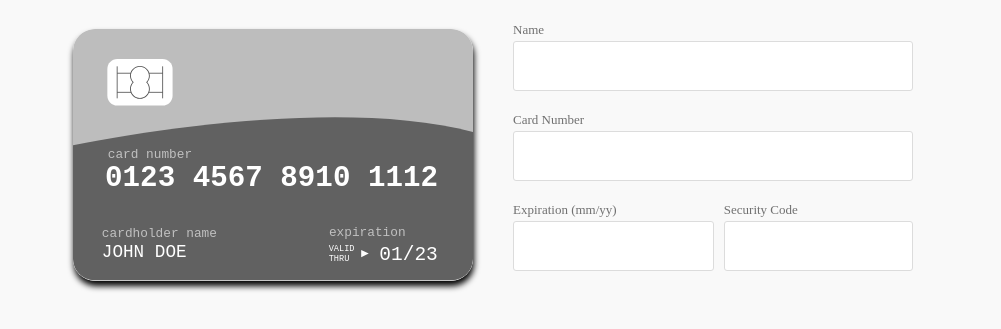
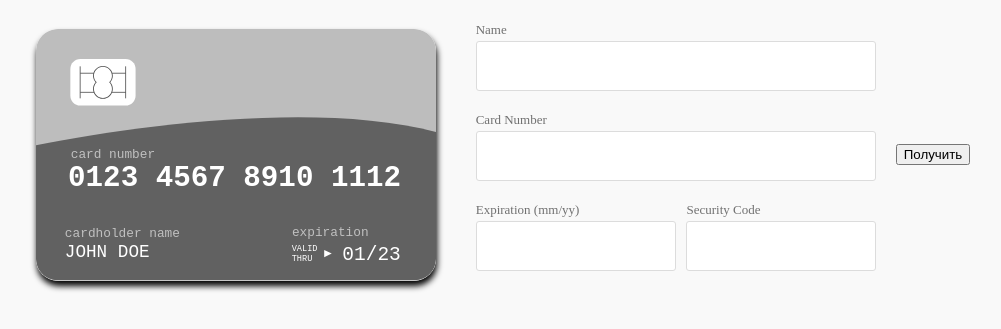
Before and after one commit to thebackender/credit-card, a plain HTML site: page index.html in a window 1280 px wide. Shown: the part 285-614 px from the top of the page, without its empty margins (147-1148 px from the left). Drawn offline with Linux system fonts and the light colour scheme.

Commit message:
Update index.html

```diff
--- a/index.html
+++ b/index.html
@@ -131,6 +131,7 @@
             <input id="securitycode" type="text" pattern="[0-9]*" inputmode="numeric">
         </div>
     </div>
-    <script src="script.css"></script>
+    <button class="field-container" onclick="myFunc()">Получить</button>
+    <script src="script.js"></script>
 </body>
 </html>
```
